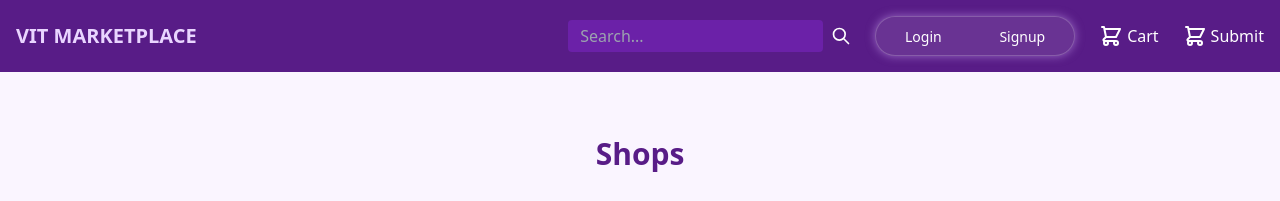
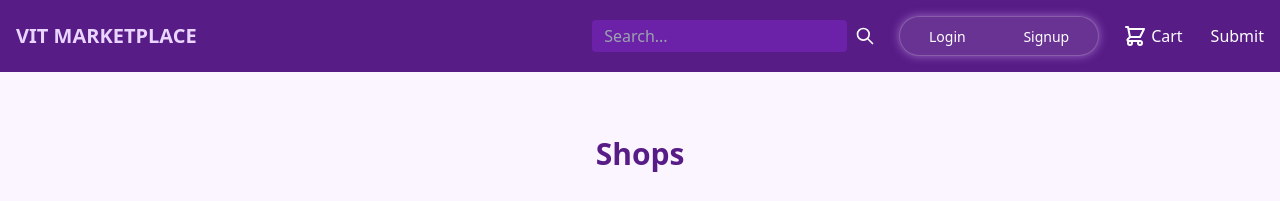
Before and after one commit to ABDHIJA2005/webprog, a plain HTML site: page FRONTEND/index.html in a window 1280 px wide. Shown: the top 201 px of the page. Drawn offline with nearby package versions, Linux system fonts and the light colour scheme.

Commit message:
Update index.html

```diff
--- a/FRONTEND/index.html
+++ b/FRONTEND/index.html
@@ -86,11 +86,7 @@
                 </li>
                 <li>
                      <a href="submit.html" class="hover:text-purple-300 flex items-center relative">
-                         <svg class="w-6 h-6" fill="none" stroke="currentColor" viewBox="0 0 24 24">
-                             <path stroke-linecap="round" stroke-linejoin="round" stroke-width="2" d="M3 3h2l.4 2M7 13h10l4-8H5.4M7 13L5.4 5M7 13l-2.293 2.293c-.63.63-.184 1.707.707 1.707H17m0 0a2 2 0 100 4 2 2 0 000-4zm-8 2a2 2 0 11-4 0 2 2 0 014 0z"></path>
-                         </svg>
                          <span class="ml-1">Submit</span>
-                         <span id="cart-count" class="absolute -top-2 -right-2 bg-purple-500 text-white text-xs rounded-full h-5 w-5 flex items-center justify-center hidden">0</span>
                      </a>
 
                  </li>
```
